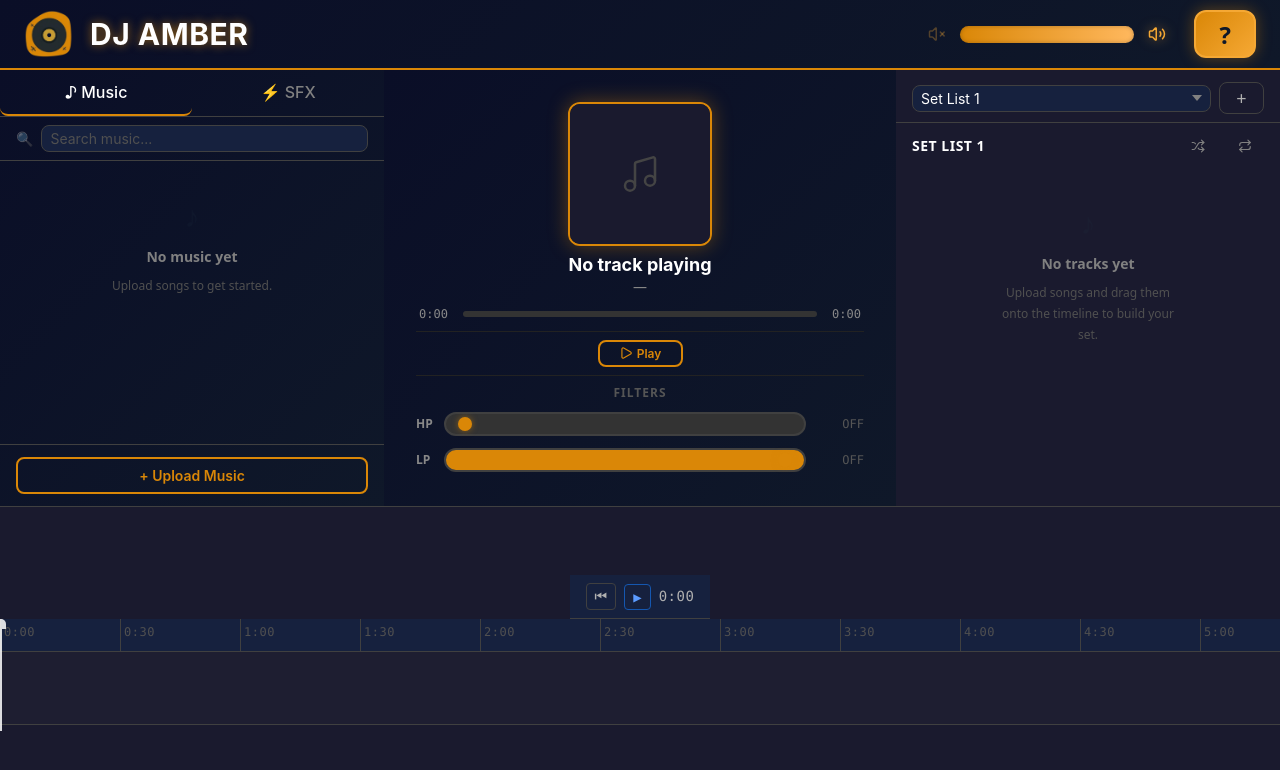
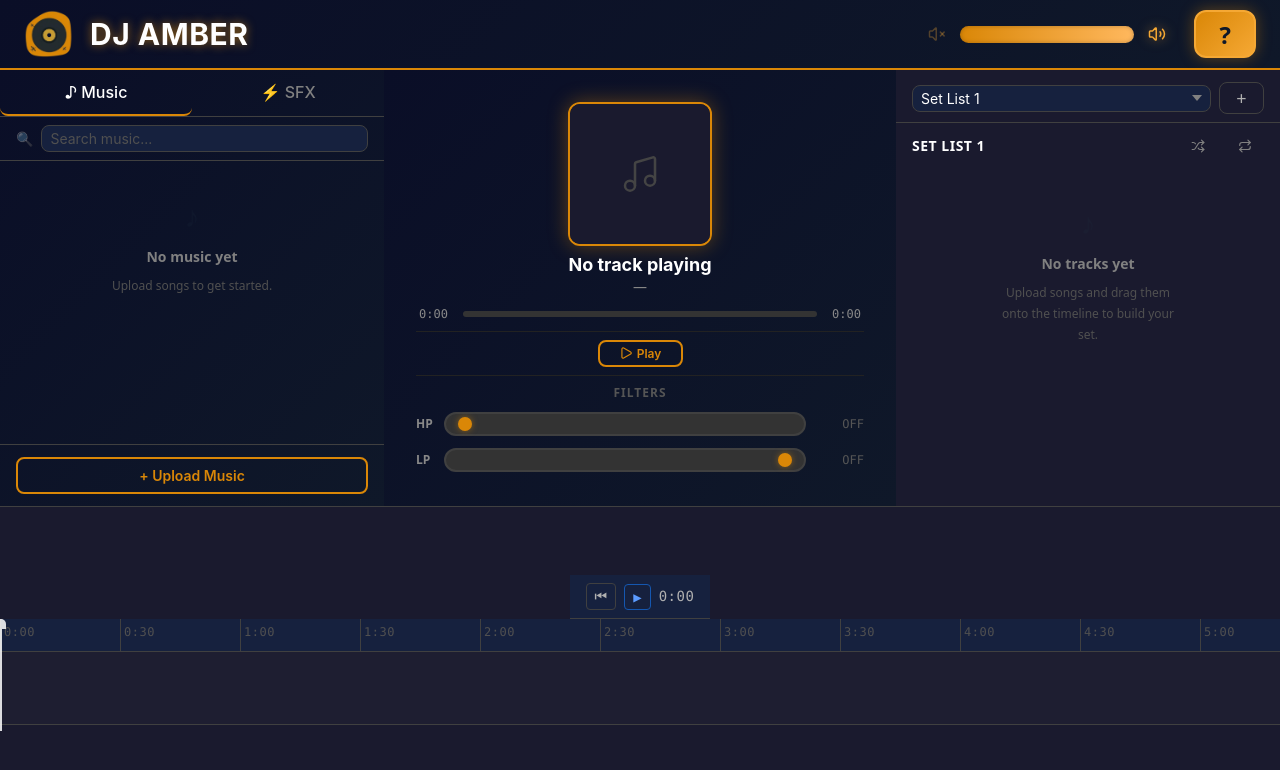
Before and after one commit to hashmapenjoyer/DJ-AMBER, a React (Vite) app: page / in a window 1280 px wide. Shown: the top 770 px of the page. Built offline with nearby package versions, Linux system fonts and the light colour scheme.

Commit message:
ui working now at least

```diff
--- a/src/components/NowPlaying.tsx
+++ b/src/components/NowPlaying.tsx
@@ -181,9 +181,6 @@ export default function NowPlaying({ libraryItems }: NowPlayingProps) {
                 max={100}
                 value={hpSlider}
                 onChange={handleHpChange}
-                style={{
-                  background: `linear-gradient(to right, #da8707 0%, #da8707 ${hpSlider}%, #333333 ${hpSlider}%, #333333 100%)`,
-                }}
               />
               <span className={`np-filter-value ${hpActive ? 'np-filter-value--active' : ''}`}>
                 {hpActive ? `${formatFreq(hpFreq)} Hz` : 'OFF'}
@@ -198,9 +195,6 @@ export default function NowPlaying({ libraryItems }: NowPlayingProps) {
                 max={100}
                 value={lpSlider}
                 onChange={handleLpChange}
-                style={{
-                  background: `linear-gradient(to right, #da8707 0%, #da8707 ${lpSlider}%, #333333 ${lpSlider}%, #333333 100%)`,
-                }}
               />
               <span className={`np-filter-value ${lpActive ? 'np-filter-value--active' : ''}`}>
                 {lpActive ? `${formatFreq(lpFreq)} Hz` : 'OFF'}
--- a/src/styles/now-playing.css
+++ b/src/styles/now-playing.css
@@ -208,13 +208,9 @@
   appearance: none;
   height: 4px;
   border-radius: var(--br-full);
+  background: #333333;
   cursor: pointer;
   outline: none;
-  transition: height var(--transition-base);
-}
-
-.np-filter-slider:hover {
-  height: 6px;
 }
 
 .np-filter-slider::-webkit-slider-thumb {
```
